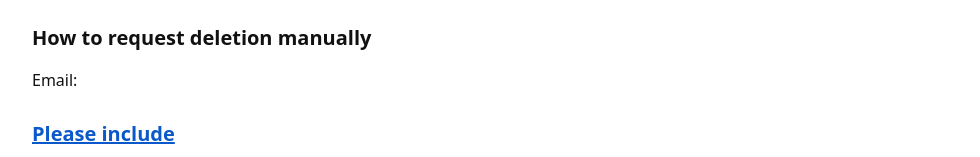
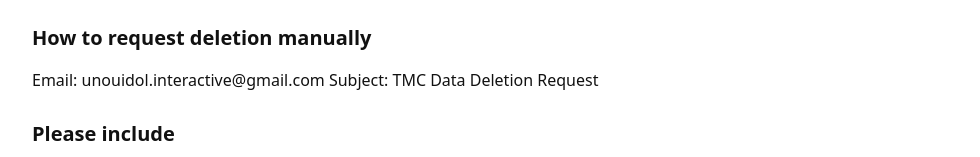
Before and after one commit to unouidol/unouidol.github.io, a plain HTML site: page tmc/data-deletion.html in a window 1280 px wide. Shown: the part 813-970 px from the top of the page, without its empty margins (148-1128 px from the left). Drawn offline with Linux system fonts and the light colour scheme.

Commit message:
Revise email format for deletion requests
Updated email contact information for data deletion requests.

```diff
--- a/tmc/data-deletion.html
+++ b/tmc/data-deletion.html
@@ -55,7 +55,8 @@
 
 <h2>How to request deletion manually</h2>
 <p>
-    Email: <a href="mailto:[unouidol.interactive@gmail.com]?subject=TMC%20Data%20Deletion%20Request" </a>
+    Email: unouidol.interactive@gmail.com
+    Subject: TMC Data Deletion Request
 </p>
 
 <h2>Please include</h2>
```
